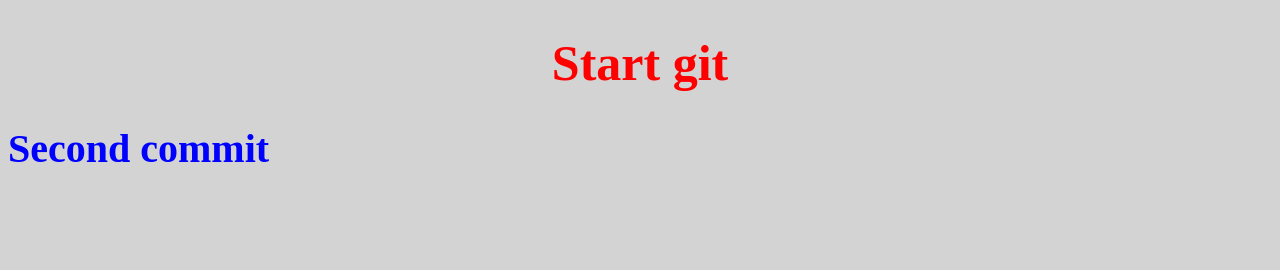
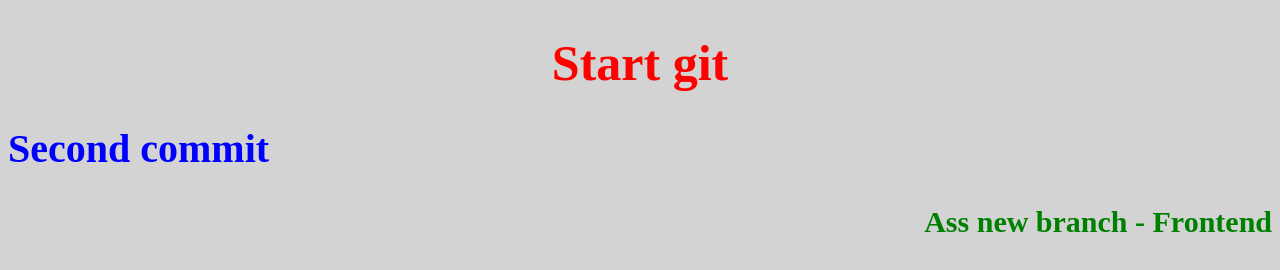
Before and after one commit to AlexMaryasov/gittest, a plain HTML site: page index.html in a window 1280 px wide. Drawn offline with nearby package versions, Linux system fonts and the light colour scheme.

Commit message:
new branch frontend

```diff
--- a/index.html
+++ b/index.html
@@ -14,6 +14,7 @@
 
     <h1>Start git</h1>
     <h2>Second commit</h2>
+    <h3>Ass new branch - Frontend</h3>
 
     <script src="script.js"></script>
 </body>
--- a/style.css
+++ b/style.css
@@ -13,3 +13,9 @@ h2{
     font-size: 40px;
     color: blue;
 }
+
+h3{
+    font-size: 30px;
+    color: green;
+    text-align: right;
+}
```
